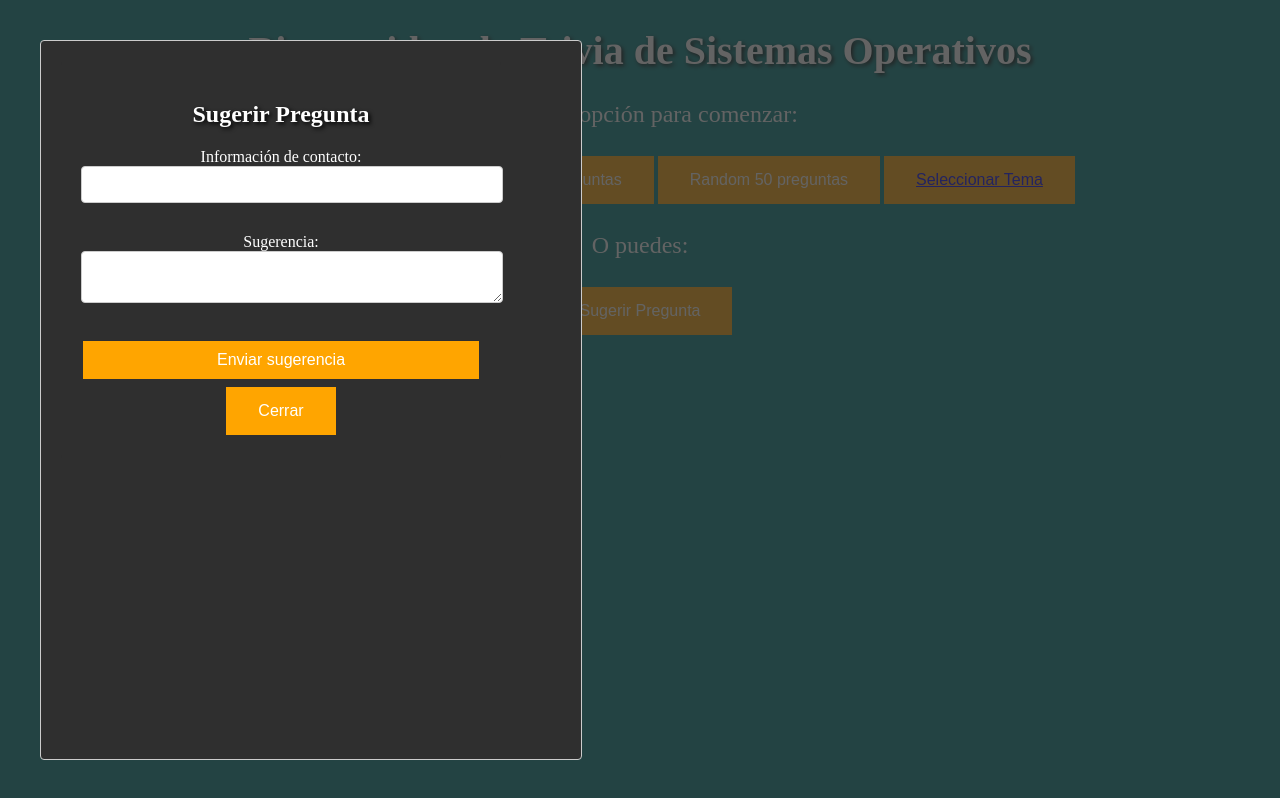
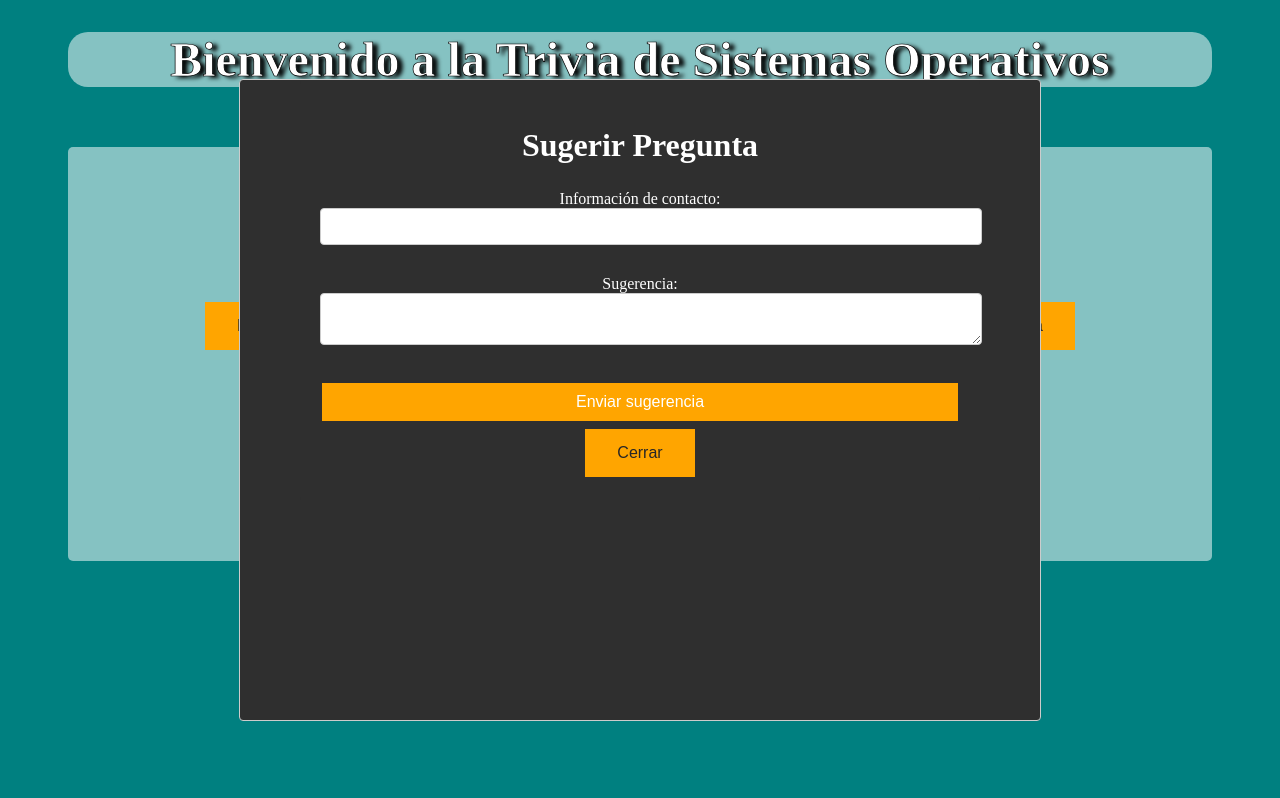
Before and after one commit to sofiabordagorry/trivia-app, a React (Create React App) app: page / in a window 1280 px wide. Both pictures are taken after a click on the button "Sugerir Pregunta". Built offline with nearby package versions, Linux system fonts and the light colour scheme.

Commit message:
mucho css y otros arreglos menores

```diff
--- a/src/components/Spinner.jsx
+++ b/src/components/Spinner.jsx
@@ -5,7 +5,6 @@ const Spinner = () => {
     return (
         <div className="spinner-container">
             <div className="loader"></div>
-            <p>Cargando...</p>
         </div>
     );
 };
--- a/src/components/ThemeSelection.jsx
+++ b/src/components/ThemeSelection.jsx
@@ -1,7 +1,9 @@
 import React, { useEffect, useState } from 'react';
 import { Link } from 'react-router-dom';
+import Spinner from './Spinner'; // Importa el componente Spinner
 
 function ThemeSelection() {
+    const [loading, setLoading] = useState(true);
     const [themes, setThemes] = useState([]);
 
     useEffect(() => {
@@ -10,14 +12,32 @@ function ThemeSelection() {
             .then(data => setThemes(data.topics)); // Aquí leemos los temas desde data.topics
     }, []);
 
+
+    useEffect(() => {
+        // Simula la carga de datos
+        setTimeout(() => {
+            setLoading(false);
+        }, 500); // Cambia este valor al tiempo de carga de tus datos
+    }, []);
+
+    if (loading) {
+        return <Spinner />;
+    }
+
+
+
     return (
         <div>
             <h1>Selecciona un tema</h1>
+            <div className='options-container'>
             {themes.map((theme, index) => (
+                <Link to={`/trivia/${theme}/10`}>
                 <button key={index}>
-                    <Link to={`/trivia/${theme}/10`}>{theme}</Link>
+                {theme}
                 </button>
+                </Link>
             ))}
+            </div>
         </div>
     );
 }
--- a/src/components/Welcome.jsx
+++ b/src/components/Welcome.jsx
@@ -24,7 +24,7 @@ function Welcome() {
         // Simula la carga de datos
         setTimeout(() => {
             setLoading(false);
-        }, 2000); // Cambia este valor al tiempo de carga de tus datos
+        }, 1000); // Cambia este valor al tiempo de carga de tus datos
     }, []);
 
     if (loading) {
@@ -34,12 +34,15 @@ function Welcome() {
     return (
         <div>
             <h1>Bienvenido a la Trivia de Sistemas Operativos</h1>
-            <p>Elige una opción para comenzar:</p>
+            <div className="options-container">
+            <p class="options-text">Elige una opción para comenzar:</p>
             <button onClick={() => handleRandomClick(10)}>Random 10 preguntas</button>
             <button onClick={() => handleRandomClick(30)}>Random 30 preguntas</button>
             <button onClick={() => handleRandomClick(50)}>Random 50 preguntas</button>
-            <button><Link to="/select-theme">Seleccionar Tema</Link></button>
-            <p>O puedes:</p>
+            <Link to="/select-theme">
+            <button>Seleccionar Tema</button>
+            </Link>
+            <p class="options-text">O puedes:</p>
             <button onClick={openSuggestModal}>Sugerir Pregunta</button>
             <Modal
                 isOpen={suggestModalIsOpen}
@@ -47,11 +50,12 @@ function Welcome() {
                 contentLabel="Sugerir Pregunta"
             >
                 <div className="modal-content">
-                <h2>Sugerir Pregunta</h2>
+                <h2 className="suggest">Sugerir Pregunta</h2>
                 <SuggestQuestion closeModal={closeSuggestModal} /> {/* Pasa closeModal como una prop */}
                 <button onClick={closeSuggestModal}>Cerrar</button>
                 </div>
             </Modal>
+            </div>
         </div>
     );
 }
--- a/src/styles/styles.css
+++ b/src/styles/styles.css
@@ -3,26 +3,47 @@ body {
     background-color: #008080; /* Un tono de verde */
     color: white; /* Letras blancas */
     text-align: center;
+    background-repeat: repeat; /* Repetir la imagen en todas las direcciones */
 }
 
 h1 {
     color: white;
+    background-color: rgba(256, 256, 256, 0.52);
+    margin-left: 60px;
+    border-radius: 20px;
+    margin-right: 60px;
     text-align: center;
-    font-size: 2.5em;
-    text-shadow: 2px 2px 4px #000000;
+    font-size: 3em;
+    text-shadow: 5px 2px 4px #000000;
+    -webkit-text-stroke: 0.7px black; /* Borde negro de 1 píxel para navegadores WebKit (Safari, Chrome) */
+    text-stroke: 0.7px black; /* Borde negro de 1 píxel */
 }
 
-p {
-    font-size: 1.5em;
+
+.question-text, .options-text {
+    font-size: 2em;
+    color: black;
+    font-style: italic; /* Establece el texto en cursiva */
 }
 
+.final-score {
+    font-size: 1.5em;
+    color: black;
+}
+
+
 h2 {
-    text-shadow: 2px 2px 4px #000000;
+    color: black;
+    font-size: 2em;
+}
+
+.compare-answer, .report-error, .suggest{
+    color: white;
 }
 
 button {
     background-color: #FFA500; /* Naranja */
-    color: white; /* Letras blancas */
+    color: rgb(39, 38, 38); /* Letras blancas */
     border: none;
     padding: 15px 32px;
     text-align: center;
@@ -45,13 +66,13 @@ button:hover {
     justify-content: center;
     align-items: center;
     flex-direction: column;
-    height: 100vh;
+    height: 90vh;
 }
 
 .loader {
     border: 16px solid #f3f3f3;
     border-radius: 50%;
-    border-top: 16px solid #3498db;
+    border-top: 16px solid rgb(51, 51, 51);
     width: 120px;
     height: 120px;
     -webkit-animation: spin 2s linear infinite; /* Safari */
@@ -70,15 +91,27 @@ button:hover {
 }
 
 .ReactModal__Overlay {
-    background-color: rgba(47, 47, 47, 0.75) !important; /* Gris oscuro transparente */
+    background-color: transparent !important; /* Gris oscuro transparente */
+    display: flex;
+    justify-content: center;
+    align-items: center;
+    background-color: #008080; /* Un tono de verde */
+
 }
 
 
 .ReactModal__Content {
     background: #2f2f2f !important; /* Gris oscuro */
     width: 80%;
-    max-width: 500px;
-
+    max-width: 800px;
+    position: relative !important;
+    height: 800px;
+    max-height: 80%;
+    padding: 0 !important;
+    margin: auto !important;
+    justify-content: center;
+    padding: 0;
+    inset: 0 !important;
 }
 
 .modal {
@@ -86,20 +119,24 @@ button:hover {
     justify-content: center;
     align-items: center;
     position: fixed;
+    padding: 0;
     top: 0;
     right: 0;
     bottom: 0;
     left: 0;
     z-index: 9999;
     background-color: #2f2f2f; /* Gris oscuro */
+    margin: 0 auto; /* Establece los márgenes izquierdo y derecho en automático para centrar el div */
+
 }
 
 .modal-content {
     width: 80%;
-    max-width: 500px;
+    max-width: 900px;
     background-color: #2f2f2f; /* Gris oscuro */
     padding: 20px;
     border-radius: 4px;
+    margin: 0 auto; /* Establece los márgenes izquierdo y derecho en automático para centrar el div */
 }
 
 form {
@@ -138,3 +175,51 @@ form input[type="submit"]:hover {
     background-color: #FF4500; /* Un tono más oscuro de naranja */
     color: white;
 }
+
+/* styles.css */
+.options-container, .question-container, .results-container {
+    background-color: rgba(256, 256, 256, 0.52);
+    padding: 50px;
+    border-radius: 5px;
+    margin: 60px;
+    height: 80%;
+    box-sizing: border-box; /* Incluir el relleno y el borde en el ancho total */
+}
+
+.barra {
+    height: 20px;
+    width: 70%;
+    background-color: #f3f3f3;
+    border: 2px black solid;
+    padding: 0;
+    margin: 0 auto; /* Establece los márgenes izquierdo y derecho en automático para centrar el div */
+    display: flex; /* Usa flexbox para alinear el contenido */
+}
+
+/* styles.css */
+.modal-content {
+    padding: 20px;
+}
+
+/* styles.css */
+.answer-info {
+    display: flex;
+    justify-content: space-around; /* Distribuye los elementos de forma equitativa */
+}
+
+.answer-item {
+    flex: 0.25; /* Hace que los elementos dentro de .answer-info tengan un ancho más pequeño */
+}
+
+
+.bi {
+    font-size: 24px; /* Tamaño más grande para el tick/cruz */
+    margin-left: 10px; /* Espacio entre el texto de la pregunta y el tick/cruz */
+}
+
+.fill {
+    width: 100%;
+    max-width: 400px;
+    height: 50px;
+    font-size: 20px; /* Cambia esto al tamaño de fuente que desees */
+}
```
Also changed, not shown: src/components/Trivia.jsx (+65 -17 lines).
